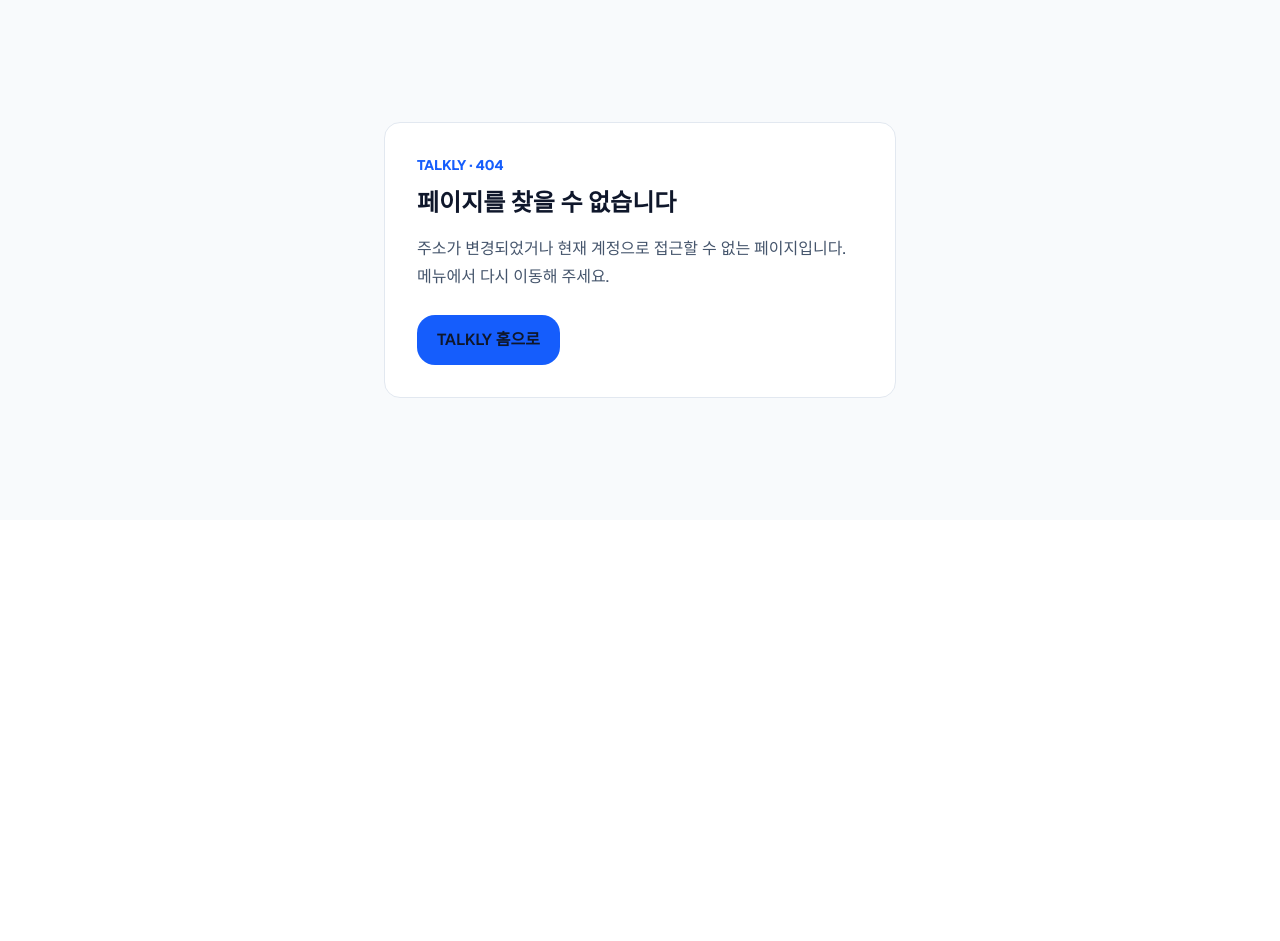
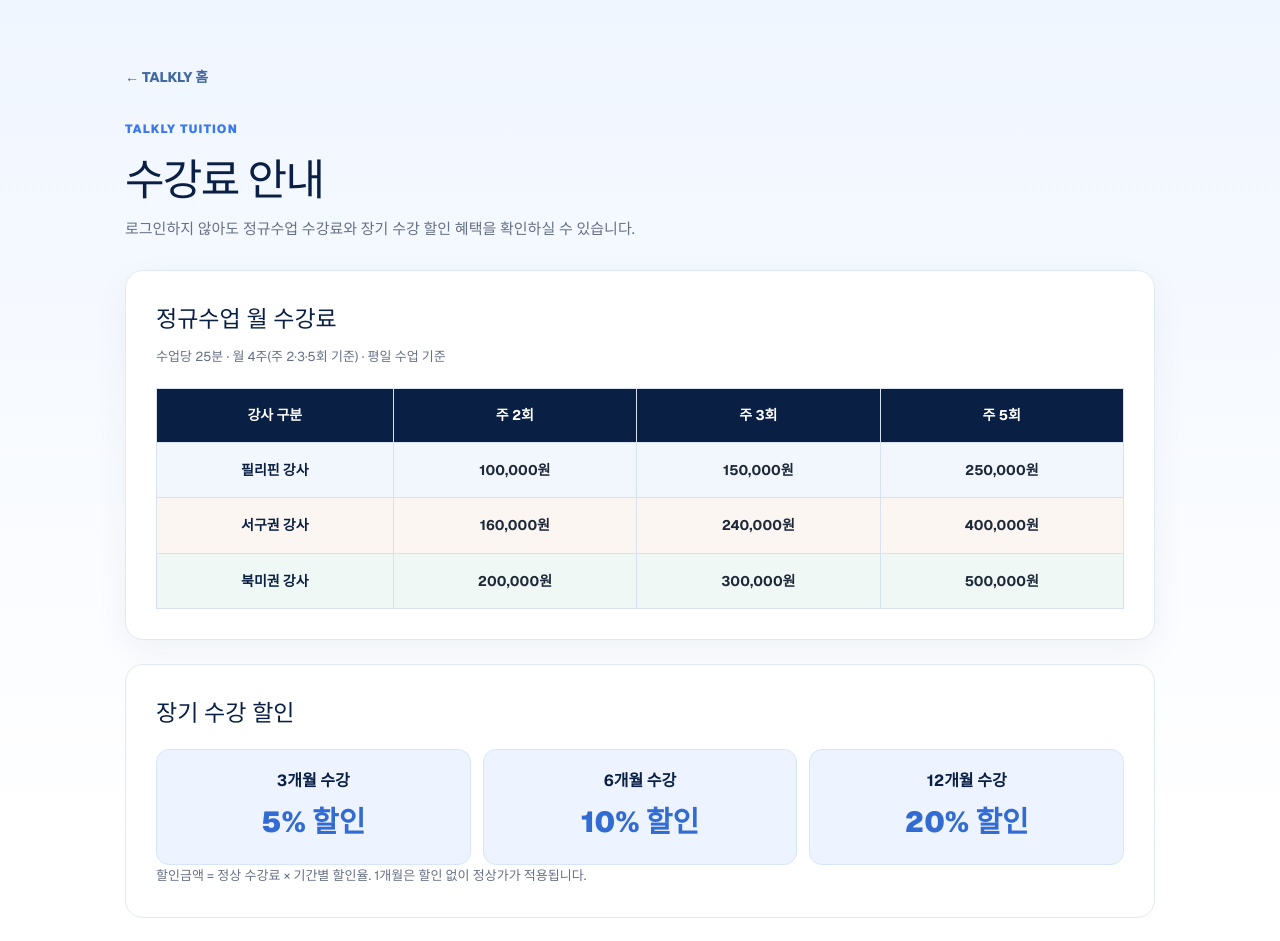
Before and after one commit to buyallkorea/talkly-platform, a Next.js app: page /tuition in a window 1280 px wide. Before the commit this address had no page. Shown: the top 941 px of the page. Before the commit the page ends 800 px from the top, so only its background shows below. Built offline with nearby package versions, Linux system fonts and the light colour scheme.

Commit message:
Publish login-free TALKLY tuition page and discount table

```diff
--- /dev/null
+++ b/app/tuition/page.tsx
@@ -0,0 +1,80 @@
+import type { Metadata } from "next";
+import Link from "next/link";
+import TuitionCalculator from "@/components/TuitionCalculator";
+import { TUITION_REGIONS, TUITION_MONTHS, tuitionAmount } from "@/lib/tuition";
+
+export const metadata: Metadata = {
+  title: "수강료 안내 | TALKLY",
+  description: "TALKLY 화상영어 필리핀·서구권·북미권 강사별 수강료와 장기수강 할인 안내",
+};
+
+const won = (amount: number) => amount.toLocaleString("ko-KR") + "원";
+const frequencies = [2, 3, 5];
+
+export default function TuitionPage() {
+  return (
+    <main style={{ minHeight: "100vh", background: "linear-gradient(180deg,#f0f6ff 0%,#fff 46%)", padding: "64px 18px 92px" }}>
+      <div style={{ width: "min(1030px,100%)", margin: "0 auto" }}>
+        <Link href="/" style={{ color: "#4169a1", fontSize: 14, textDecoration: "none", fontWeight: 800 }}>← TALKLY 홈</Link>
+        <p style={{ margin: "30px 0 7px", color: "#3978ef", fontSize: 12, fontWeight: 900, letterSpacing: "0.1em" }}>TALKLY TUITION</p>
+        <h1 style={{ margin: 0, color: "#0A1F44", fontSize: "clamp(30px,5vw,43px)", letterSpacing: "-0.04em" }}>수강료 안내</h1>
+        <p style={{ color: "#667085", lineHeight: 1.8, fontSize: 15 }}>
+          로그인하지 않아도 정규수업 수강료와 장기 수강 할인 혜택을 확인하실 수 있습니다.
+        </p>
+
+        <section style={{ marginTop: 28, padding: "clamp(18px,4vw,30px)", background: "#fff", border: "1px solid #e1e9f3", borderRadius: 18, boxShadow: "0 12px 35px rgba(10,31,68,.05)" }}>
+          <h2 style={{ fontSize: 23, color: "#0A1F44", margin: "0 0 9px" }}>정규수업 월 수강료</h2>
+          <p style={{ fontSize: 13, color: "#667085", lineHeight: 1.7, marginBottom: 20 }}>수업당 25분 · 월 4주(주 2·3·5회 기준) · 평일 수업 기준</p>
+          <div style={{ width: "100%", overflowX: "auto" }}>
+            <table style={{ width: "100%", borderCollapse: "collapse", minWidth: 560, textAlign: "center" }}>
+              <thead>
+                <tr style={{ background: "#0A1F44", color: "#fff" }}>
+                  {["강사 구분", "주 2회", "주 3회", "주 5회"].map((h) => (
+                    <th key={h} scope="col" style={{ padding: "15px 12px", border: "1px solid #d7e1ef", fontSize: 14 }}>{h}</th>
+                  ))}
+                </tr>
+              </thead>
+              <tbody>
+                {TUITION_REGIONS.map((region, index) => (
+                  <tr key={region.key} style={{ background: index === 0 ? "#f2f6fd" : index === 1 ? "#fcf6f2" : "#eff8f4" }}>
+                    <th scope="row" style={{ padding: "16px 12px", border: "1px solid #d7e1ef", fontSize: 14, color: "#0A1F44" }}>{region.label}</th>
+                    {frequencies.map((weekly) => (
+                      <td key={weekly} style={{ padding: "16px 10px", border: "1px solid #d7e1ef", color: "#1d2939", fontSize: 14, fontWeight: 700 }}>
+                        {won(tuitionAmount(region.key, weekly, 1).monthly)}
+                      </td>
+                    ))}
+                  </tr>
+                ))}
+              </tbody>
+            </table>
+          </div>
+        </section>
+
+        <section style={{ marginTop: 24, padding: "clamp(18px,4vw,30px)", background: "#fff", border: "1px solid #e1e9f3", borderRadius: 18 }}>
+          <h2 style={{ fontSize: 23, color: "#0A1F44", margin: "0 0 17px" }}>장기 수강 할인</h2>
+          <div style={{ display: "grid", gridTemplateColumns: "repeat(auto-fit,minmax(150px,1fr))", gap: 12 }}>
+            {TUITION_MONTHS.filter((p) => p.discount > 0).map((policy) => (
+              <div key={policy.months} style={{ border: "1px solid #d7e5fa", background: "#edf4ff", padding: "18px 14px", textAlign: "center", borderRadius: 13 }}>
+                <strong style={{ color: "#0A1F44" }}>{policy.months}개월 수강</strong>
+                <div style={{ marginTop: 6, fontSize: 29, fontWeight: 900, color: "#326bd1" }}>{policy.discount}% 할인</div>
+              </div>
+            ))}
+          </div>
+          <p style={{ marginBottom: 0, fontSize: 13, color: "#667085", lineHeight: 1.7 }}>할인금액 = 정상 수강료 × 기간별 할인율. 1개월은 할인 없이 정상가가 적용됩니다.</p>
+        </section>
+
+        <TuitionCalculator showEnrollLink />
+
+        <section style={{ marginTop: 24, padding: "24px 26px", background: "#fff", border: "1px solid #e1e9f3", borderRadius: 16 }}>
+          <h2 style={{ color: "#0A1F44", fontSize: 20, marginTop: 0 }}>기타 수업 안내</h2>
+          <p style={{ fontSize: 14, lineHeight: 1.85, color: "#475467", margin: 0 }}>
+            단기 집중 코스(25분)는 회당 <strong>40,000원</strong>입니다.
+            50분 수업은 관리자 별도 상담으로 안내드립니다.
+            주말 수업은 할증이 적용될 수 있으며, 정확한 금액은 수강신청과 일정 확정 후 안내됩니다.
+          </p>
+          <Link href="/consultation" style={{ display: "inline-block", marginTop: 14, fontSize: 13, fontWeight: 800, color: "#326bd1" }}>수업 상담 문의 →</Link>
+        </section>
+      </div>
+    </main>
+  );
+}
```
